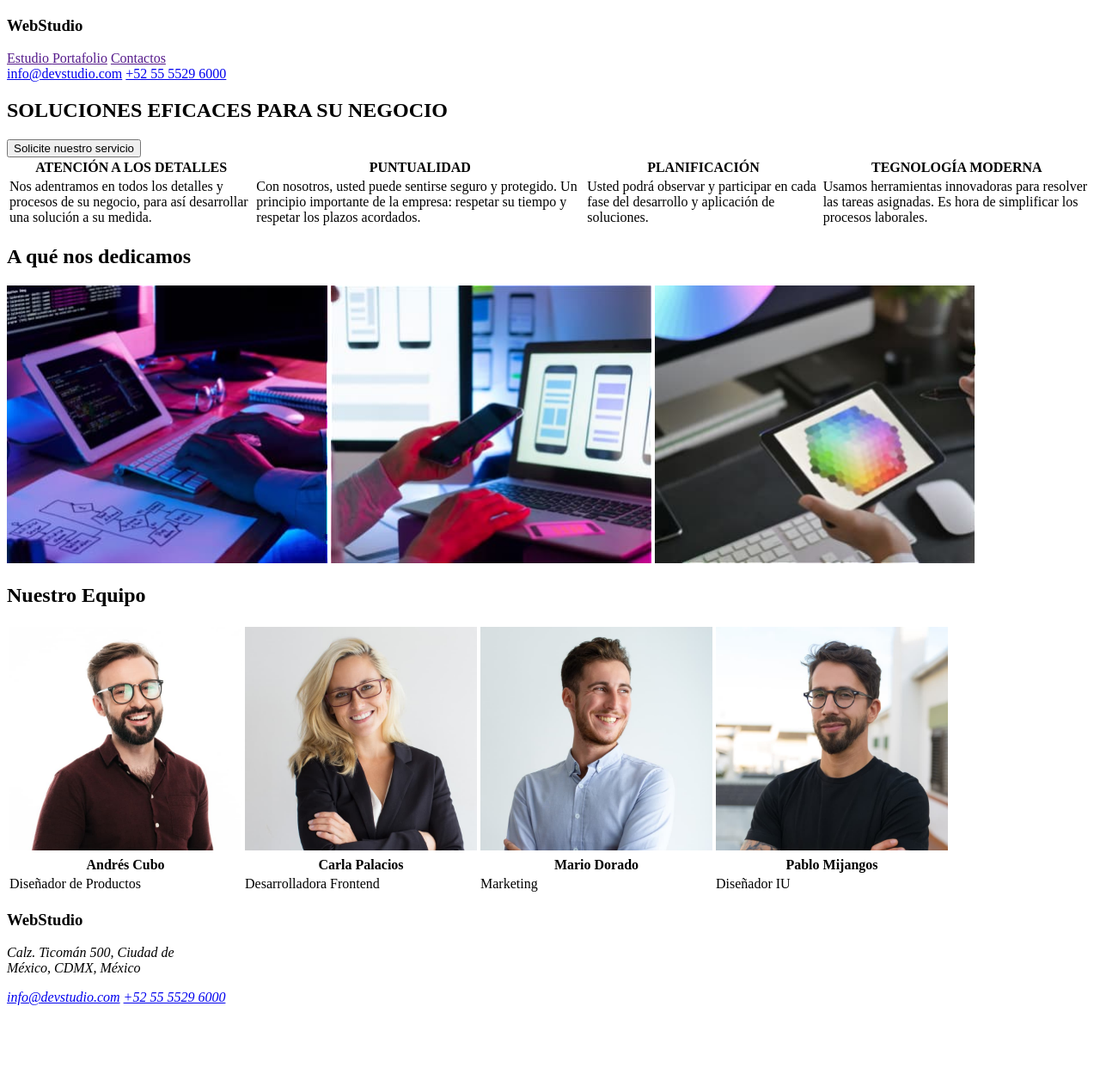
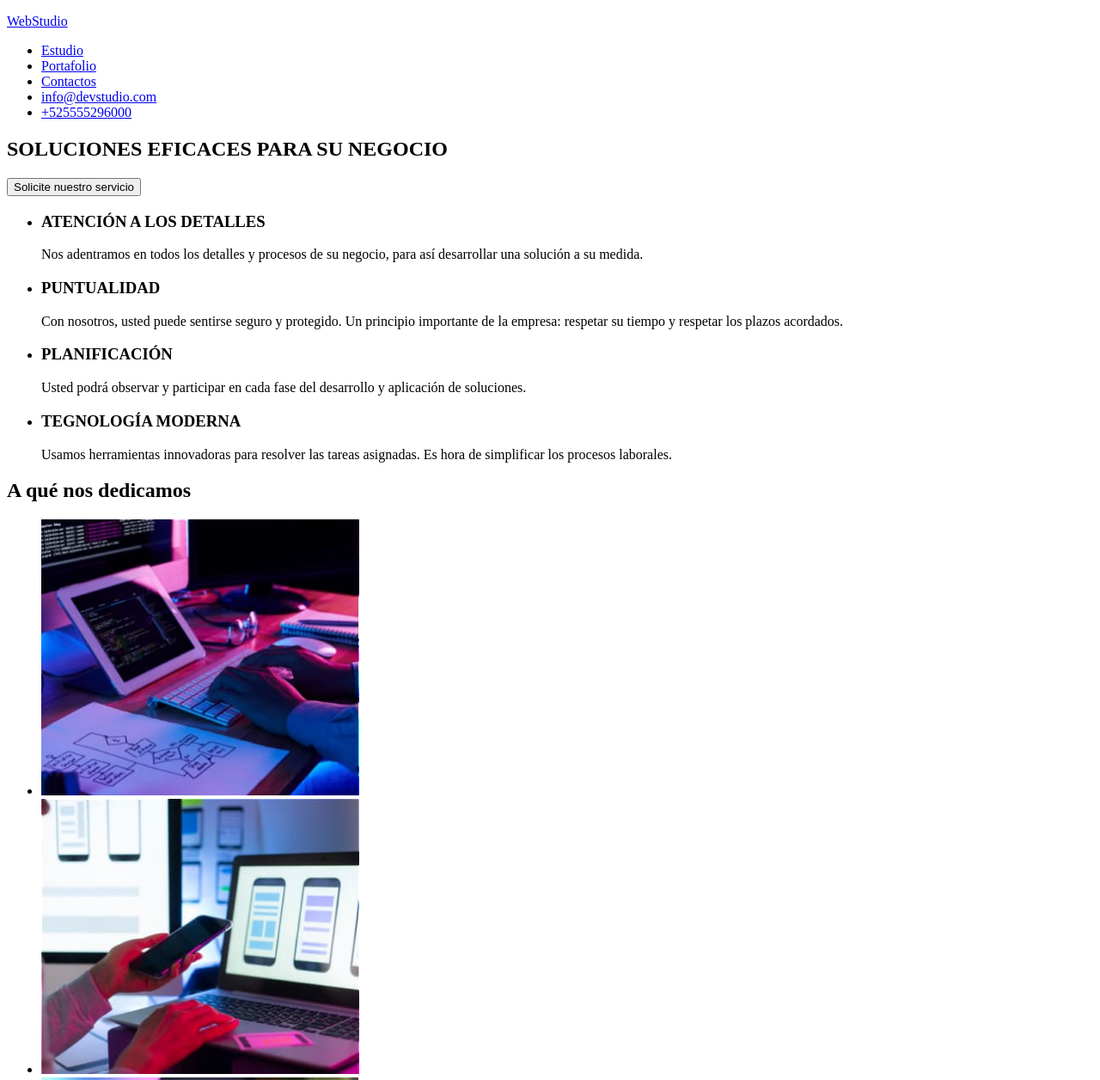
Before and after one commit to SilviaGalvis/goit-markup-hw-01, a plain HTML site: page index.html in a window 1280 px wide. Shown: the top 1256 px of the page at 86% size. Before the commit the page ends 1177 px from the top, so only its background shows below. Drawn offline with Linux system fonts and the light colour scheme.

Commit message:
Correccion1
Correccion1

```diff
--- a/index.html
+++ b/index.html
@@ -4,141 +4,155 @@
     <meta charset="UTF-8" />
     <meta http-equiv="X-UA-Compatible" content="IE=edge" />
     <meta name="viewport" content="width=device-width, initial-scale=1.0" />
-    <title>Document</title>
+    <title>WebStudio</title>
   </head>
   <body>
     <!-- Header -->
     <header>
-      <h3>WebStudio</h3>
       <nav>
-        <a href="" target="_blank" rel="noreferrer noopener nofollow"
-          >Estudio
-        </a>
-        <a href="" target="_blank" rel="noreferrer noopener nofollow"
-          >Portafolio</a
-        >
-        <a href="" target="_blank" rel="noreferrer noopener nofollow"
-          >Contactos</a
-        >
+        <p><a href="#">WebStudio</a></p>
+        <ul>
+          <li>
+            <a href="#" target="_blank" rel="noopener noreferrer">Estudio</a>
+          </li>
+          <li>
+            <a href="#" target="_blank" rel="noopener noreferrer">Portafolio</a>
+          </li>
+          <li>
+            <a href="#" target="_blank" rel="noopener noreferrer">Contactos</a>
+          </li>
+          <li>
+            <a href="mailto:info@devstudio.com">info@devstudio.com</a>
+        </li>
+        <li>
+          <a href="tel:+525555296000">+525555296000</a>
+      </li>
+        </ul>
       </nav>
-      <a href="mailto:info@devstudio.com">info@devstudio.com</a>
-      <a href="tel:+525555296000">+52 55 5529 6000</a>
     </header>
-
     <!-- Main -->
     <main>
       <section>
         <h1>SOLUCIONES EFICACES PARA SU NEGOCIO</h1>
         <button type="button">Solicite nuestro servicio</button>
       </section>
-      <div>
-        <table>
-          <tr>
-            <th>ATENCIÓN A LOS DETALLES</th>
-            <th>PUNTUALIDAD</th>
-            <th>PLANIFICACIÓN</th>
-            <th>TEGNOLOGÍA MODERNA</th>
-          </tr>
-          <tr>
-            <td>
+      <section>
+        <ul>
+          <li>
+            <h3>ATENCIÓN A LOS DETALLES</h3>
+            <p>
               Nos adentramos en todos los detalles y procesos de su negocio,
               para así desarrollar una solución a su medida.
-            </td>
-            <td>
+            </p>
+          </li>
+          <li>
+            <h3>PUNTUALIDAD</h3>
+            <p>
               Con nosotros, usted puede sentirse seguro y protegido. Un
               principio importante de la empresa: respetar su tiempo y respetar
               los plazos acordados.
-            </td>
-            <td>
+            </p>
+          </li>
+          <li>
+            <h3>PLANIFICACIÓN</h3>
+            <p>
               Usted podrá observar y participar en cada fase del desarrollo y
               aplicación de soluciones.
-            </td>
-            <td>
+            </p>
+          </li>
+          <li>
+            <h3>TEGNOLOGÍA MODERNA</h3>
+            <p>
               Usamos herramientas innovadoras para resolver las tareas
               asignadas. Es hora de simplificar los procesos laborales.
-            </td>
-          </tr>
-        </table>
-      </div>
+            </p>
+          </li>
+        </ul>
+      </section>
       <section>
         <h2>A qué nos dedicamos</h2>
+        <ul>
+          <li>
             <img
-          src="images/imagen.jpg"
-          alt="Persona escribiendo en Ipad con teclado"
-          width="373"
+              src="images/image1.jpg"
+              alt="Aplicaciones de escritorio"
+              width="370"
             />
+          </li>
+          <li>
             <img
-          src="images/imagen1.jpg"
-          alt="Persona escribiendo en laptop"
-          width="373"
+              src="images/image2.jpg"
+              alt="Aplicaciones mobiles"
+              width="370"
             />
+          </li>
+          <li>
             <img
-          src="images/imagen2.jpg"
-          alt="Persona escogiendo un color en una graficadora"
-          width="373"
+              src="images/image3.jpg"
+              alt="Laptop"
+              width="370"
             />
+          </li>
       </section>
       <section>
         <h2>Nuestro Equipo</h2>
-        <table>
-          <tr>
-            <td>
+        <ul>
+          <li>
           <img
-                src="images/imagen3.jpg"
-                alt="Andrés Cubo diseñador de productos"
+              src="images/team1.jpg"
+              alt="Primer miembro del equipo"
               width="270"
           />
-            </td>
-            <td>
+          <h3>Andrés Cubo</h3>
+          <p>Diseñador de Productos</p>
+          </li>
+          <li>
             <img
-                src="images/imagen4.jpg"
-                alt="Carla Palacios desarrolladora Frontend"
+                src="images/team2.jpg"
+                alt="Segundo miembro del equipo"
                 width="270"
             />
-            </td>
-            <td>
+            <h3>Carla Palacios</h3>
+            <p>Desarrolladora Frontend</p>
+            </li>
+            <li>
               <img
-                src="images/imagen5.jpg"
-                alt="Mario Dorado de Marketing"
+                  src="images/team3.jpg"
+                  alt="Tercer miembro del equipo"
                   width="270"
               />
-            </td>
-            <td>
+              <h3>Mario Dorado</h3>
+              <p>Marketing</p>
+              </li>
+              <li>
                 <img
-                src="images/imagen6.jpg"
-                alt="Pablo Mijangos Diseñador IU"
+                    src="images/team4.jpg"
+                    alt="Cuarto miembro del equipo"
                     width="270"
                 />
-            </td>
-          </tr>
-          <tr>
-            <th>Andrés Cubo</th>
-            <th>Carla Palacios</th>
-            <th>Mario Dorado</th>
-            <th>Pablo Mijangos</th>
-          </tr>
-          <tr>
-            <td>Diseñador de Productos</td>
-            <td>Desarrolladora Frontend</td>
-            <td>Marketing</td>
-            <td>Diseñador IU</td>
-          </tr>
-        </table>
+                <h3>Pablo Mijangos</h3>
+                <p>Diseñador IU</p>
+                </li>
+         ...
+     </ul>
       </section>
     </main>
     <!-- Footer -->
-    <section>
       <footer>
-        <h3>WebStudio</h3>
+        <a href="#">WebStudio</a>
         <address>
-          <p>
-            Calz. Ticomán 500, Ciudad de <br />
-            México, CDMX, México
-          </p>
+          <ul>
+            <li>
+                <a href="#" target="_blank" rel="noopener noreferrer">Calz. Ticomán 500, Ciudad de México, CDMX, México</a>
+            </li>
+            <li>
               <a href="mailto:info@devstudio.com">info@devstudio.com</a>
-          <a href="tel:+525555296000">+52 55 5529 6000</a>
+          </li>
+          <li>
+            <a href="tel:+525555296000">+525555296000</a>
+        </li>
+     </ul>
         </address>
       </footer>
-    </section>
   </body>
 </html>
```
Also changed, not shown: images/image1.jpg (renamed from images/imagen.jpg), images/image2.jpg (renamed from images/imagen1.jpg), images/image3.jpg (renamed from images/imagen2.jpg), images/team1.jpg (renamed from images/imagen3.jpg), images/team2.jpg (renamed from images/imagen4.jpg), images/team3.jpg (renamed from images/imagen5.jpg), images/team4.jpg (renamed from images/imagen6.jpg). Lines whose indentation alone changed are shown as unchanged.
